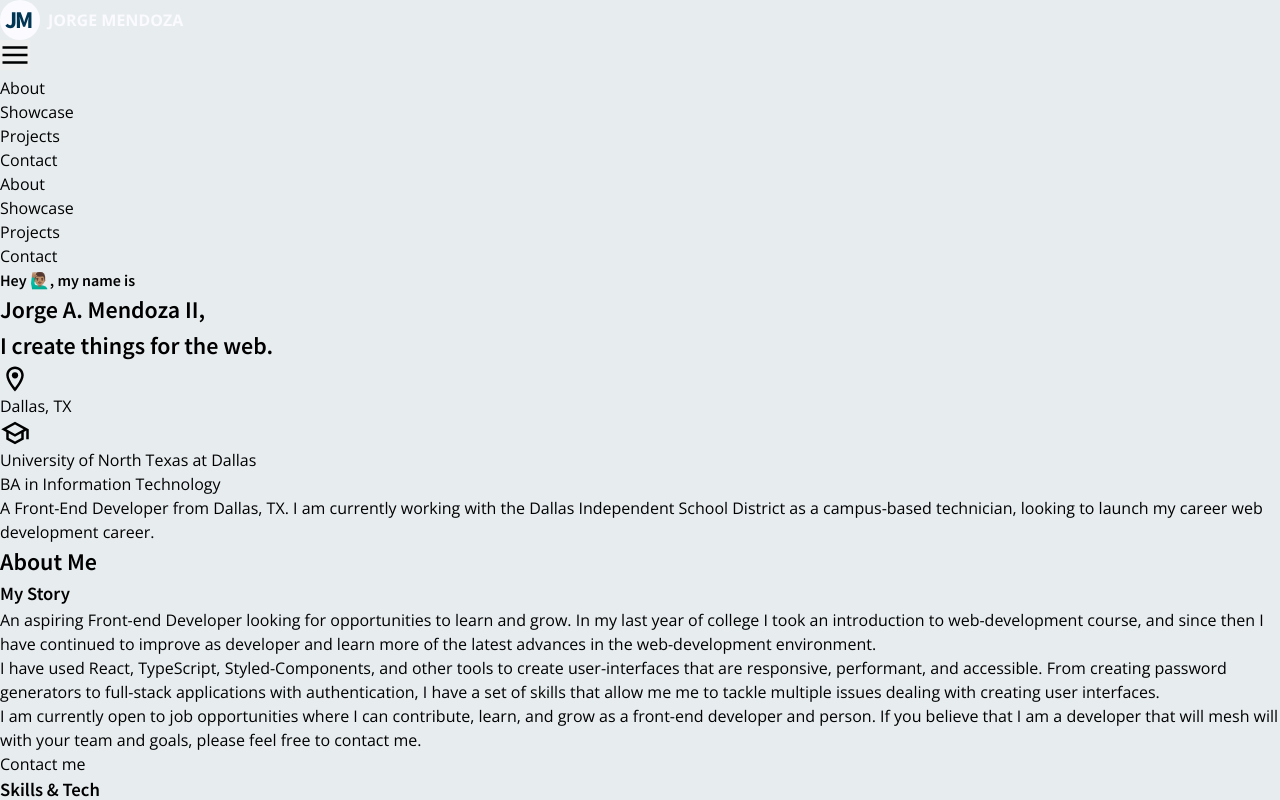
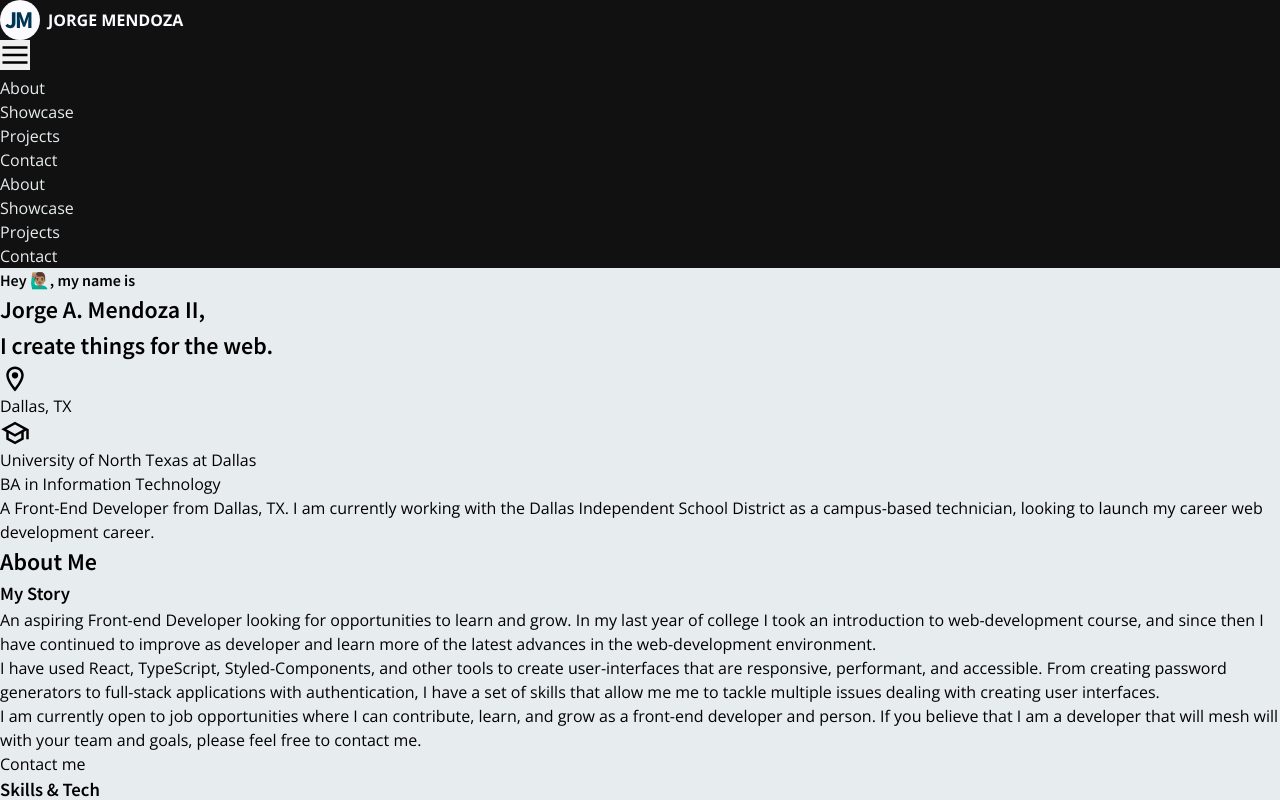
Before and after one commit to JorgeAMendoza/portfolio, a Next.js app: page / in a window 1280 px wide. Shown: the top 800 px of the page. Built offline with nearby package versions, Linux system fonts and the light colour scheme.

Commit message:
create nav container class in layout component and css module

```diff
--- a/src/components/Layout/Layout.module.css
+++ b/src/components/Layout/Layout.module.css
@@ -0,0 +1,4 @@
+.navContainer {
+  background-color: var(--primary);
+  color: var(--light-text);
+}
--- a/src/components/Layout/Layout.tsx
+++ b/src/components/Layout/Layout.tsx
@@ -2,6 +2,7 @@ import Head from 'next/head';
 import { ReactNode } from 'react';
 import NavBar from '../NavBar/NavBar';
 import { Open_Sans } from 'next/font/google';
+import styles from './Layout.module.css';
 
 const openSans = Open_Sans({ subsets: ['latin'] });
 
@@ -16,7 +17,7 @@ export default function Layout({ children }: LayoutProps) {
         <meta name="viewport" content="width=device-width, initial-scale=1" />
         <link rel="icon" href="/favicon.ico" />
       </Head>
-      <header>
+      <header className={styles.navContainer}>
         <NavBar />
       </header>
       <div>{children}</div>
```
